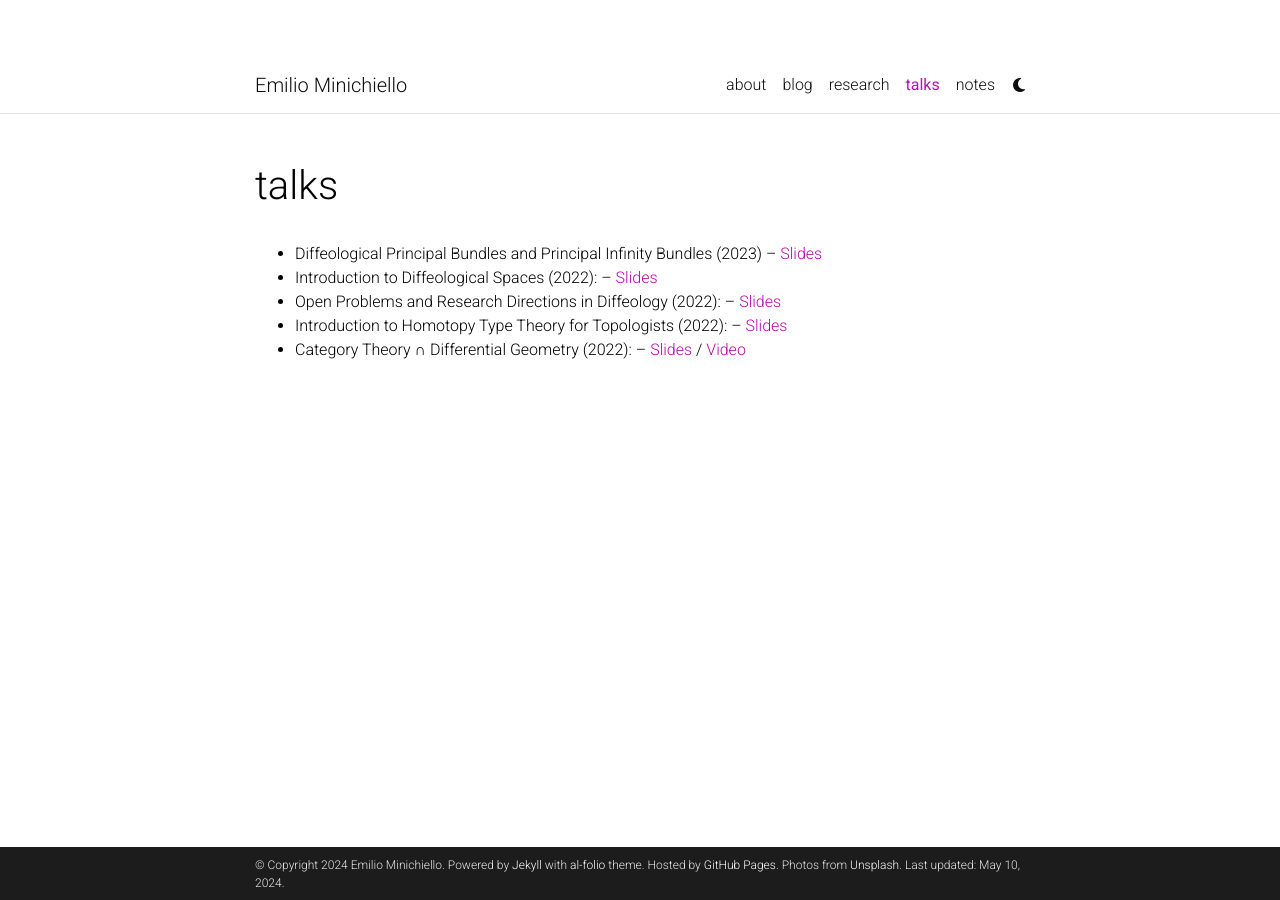
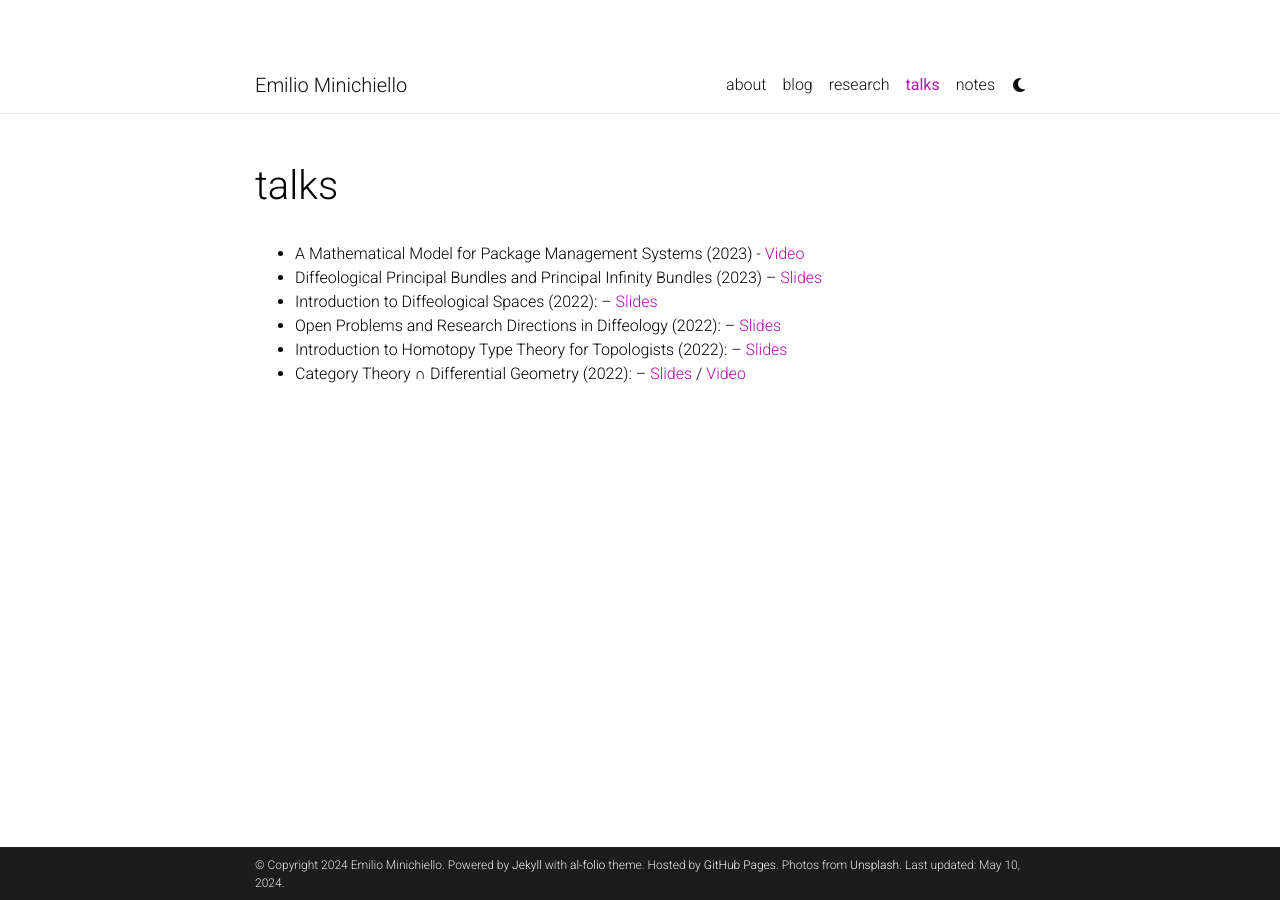
Before and after one commit to eminichiello67/eminichiello67.github.io, a Jekyll site: the page built from _pages/talks.md, in a window 1280 px wide. Built offline with Jekyll 4.4.1, drawn with Linux system fonts in a browser that asks for light colours; full-size pictures stand in for the smaller copies a plugin makes; comment, search, counter and statistics services are not loaded; a style sheet for code colours, icons or effects is not loaded.

Commit message:
added package management talk

```diff
--- a/_pages/talks.md
+++ b/_pages/talks.md
@@ -7,6 +7,7 @@ nav: true
 nav_order: 2
 ---
 
+* A Mathematical Model for Package Management Systems (2023) - [Video](https://www.youtube.com/watch?v=tbygkBD2dHc&t=43s)
 * Diffeological Principal Bundles and Principal Infinity Bundles (2023) – [Slides](https://drive.google.com/file/d/1BbGaYnPOLn8CZGGBq3Khs44ztLSESGl2/view)
 * Introduction to Diffeological Spaces (2022): – [Slides](https://drive.google.com/file/d/1laorxybBP3UQYgtbtdx0gA7vqMvBdaix/view)
 * Open Problems and Research Directions in Diffeology (2022): – [Slides](https://drive.google.com/file/d/1-If6ONQMWfUUD_CGekOT1cauoM10JtS7/view)
```
Also changed, not shown: _pages/about.md (+3 -1 lines).
